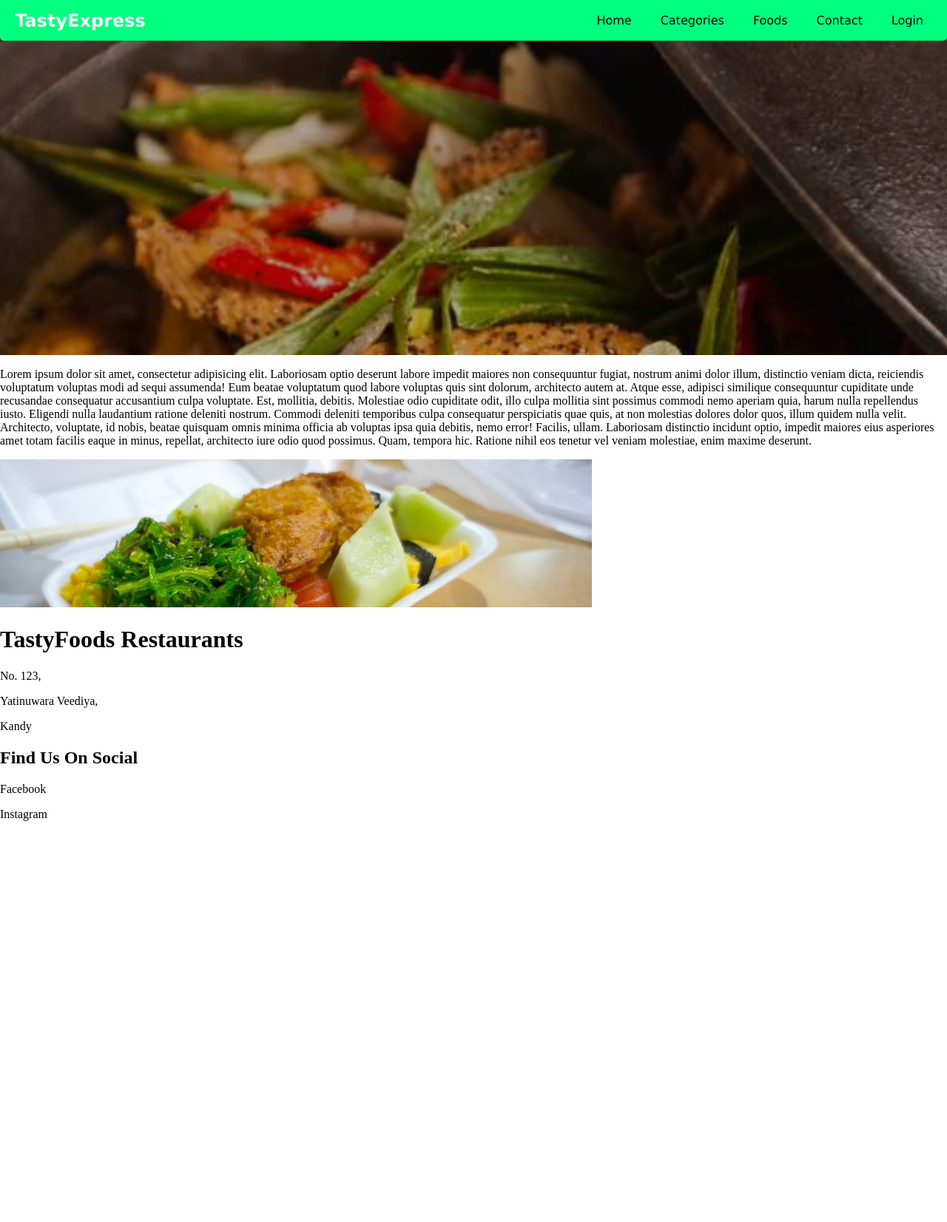
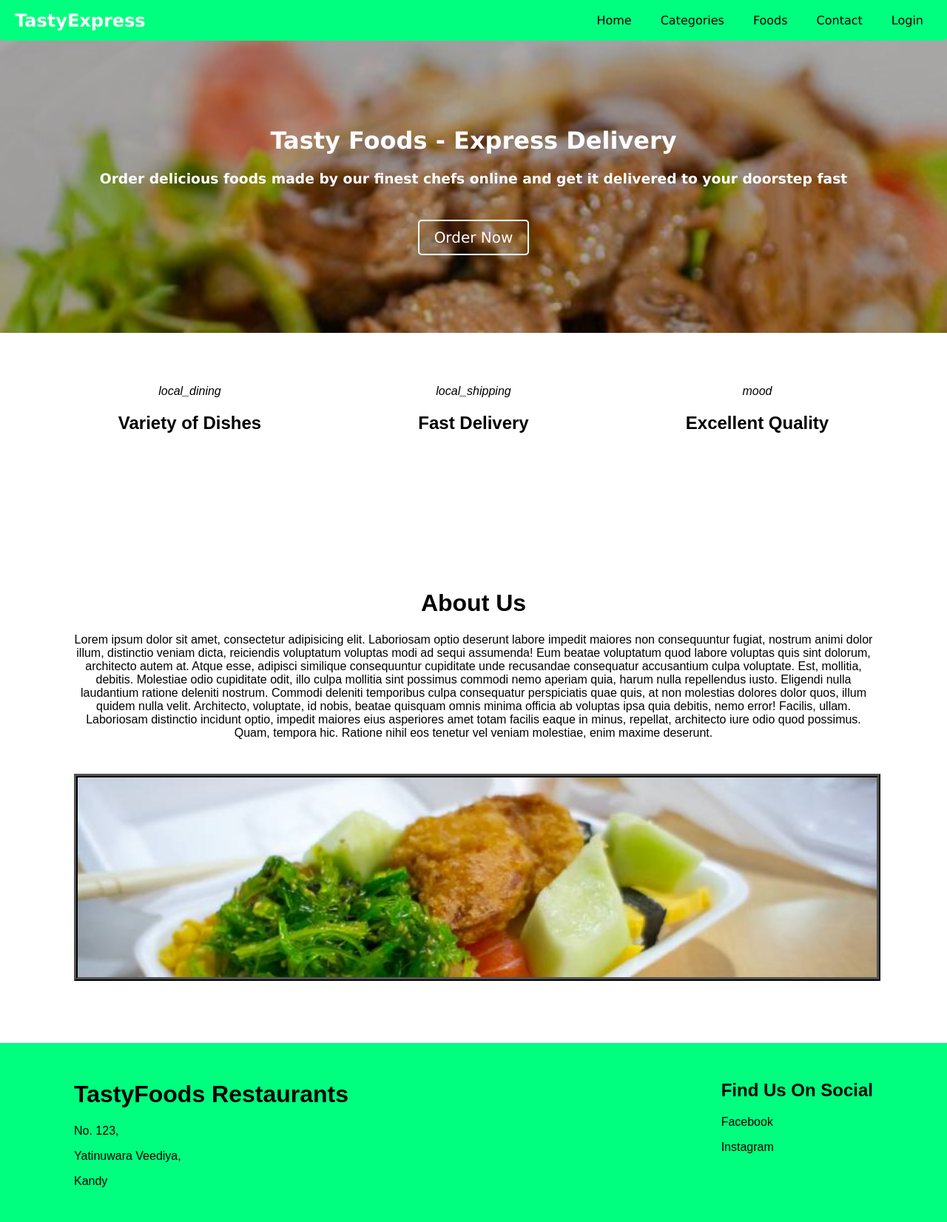
Before and after one commit to ChethiyaNuwan/TastyExpress, a PHP site: page /user/index.php in a window 1280 px wide. Shown: the whole page at 74% size. Before the commit the page ends 1110 px from the top, so only its background shows below. Run offline with PHP 8.4, Linux system fonts and the light colour scheme.

Commit message:
migrated to static units for heights

```diff
--- a/stylesheets/styles.css
+++ b/stylesheets/styles.css
@@ -1,5 +1,6 @@
 body {
     margin: 0;
+    font-family: Arial, sans-serif;
 }
 
 /*header css starts*/
@@ -36,6 +37,7 @@ body {
     padding: 8px 12px;
     font-family: Verdana, sans-serif;
     color: black;
+    border-radius: 5px;
 }
 
 .nav-list a:hover {
@@ -52,11 +54,10 @@ body {
 .banner img {
     object-fit: cover;
     width: 100%;
-    height: 60%;
-    transition: opacity 2s ease-in-out;
-    animation: fade 16s infinite;
+    height: 450px;
+    animation: fade 24s infinite;
     position: absolute;
-    filter: brightness(70%);
+    filter: brightness(0.7);
 }
 
 .banner img:nth-child(4) {
@@ -64,28 +65,30 @@ body {
 }
 
 .banner img:nth-child(3) {
-    animation-delay: 4s;
+    animation-delay: 6s;
 }
 
 .banner img:nth-child(2) {
-    animation-delay: 8s;
+    animation-delay: 12s;
 }
 
 .banner img:nth-child(1) {
-    animation-delay: 12s;
+    animation-delay: 18s;
 }
 
 @keyframes fade {
     0%, 100% {
         opacity: 1;
     }
-    20%, 80% {
+    30%, 70% {
         opacity: 0;
     }
 }
 
 .banner-text {
-    transform: translateY(100%);
+    position: absolute;
+    top: 150px;
+    width: 100%;
     font-family: Verdana, sans-serif;
     color: white;
     text-align: center;
@@ -99,3 +102,47 @@ body {
     border: 2px solid white;
     border-radius: 5px;
 }
+
+.banner-text h1,.banner-text h3{
+    padding: 0 50px;
+}
+
+/*features css starts*/
+.features{
+    transform: translateY(450px);
+    display: flex;
+    justify-content: space-evenly;
+    align-items: center;
+    padding: 50px;
+}
+
+.features div{
+    display: grid;
+    width: 30%;
+    text-align: center;
+    padding: 20px 0;
+}
+
+/*about-us css starts*/
+.about-us{
+    transform: translateY(500px);
+    padding: 50px 100px;
+    text-align: center;
+}
+
+.about-us img{
+    width: 100%;
+    margin: 30px 0;
+    border-style: ridge;
+    border-color: black;
+    border-width: 5px;
+}
+
+/*footer css starts*/
+footer{
+    transform: translateY(500px);
+    background-color: springgreen;
+    display: flex;
+    justify-content: space-between;
+    padding: 30px 100px;
+}
```
